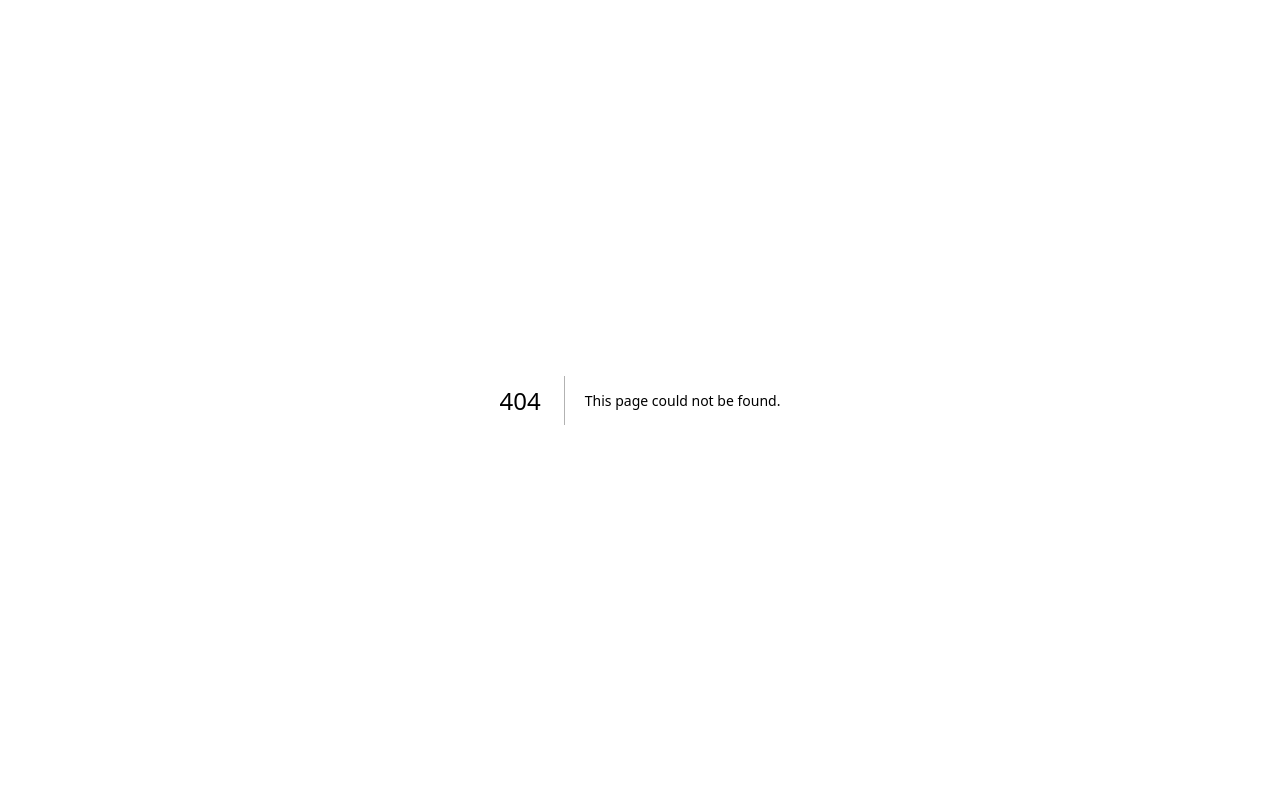
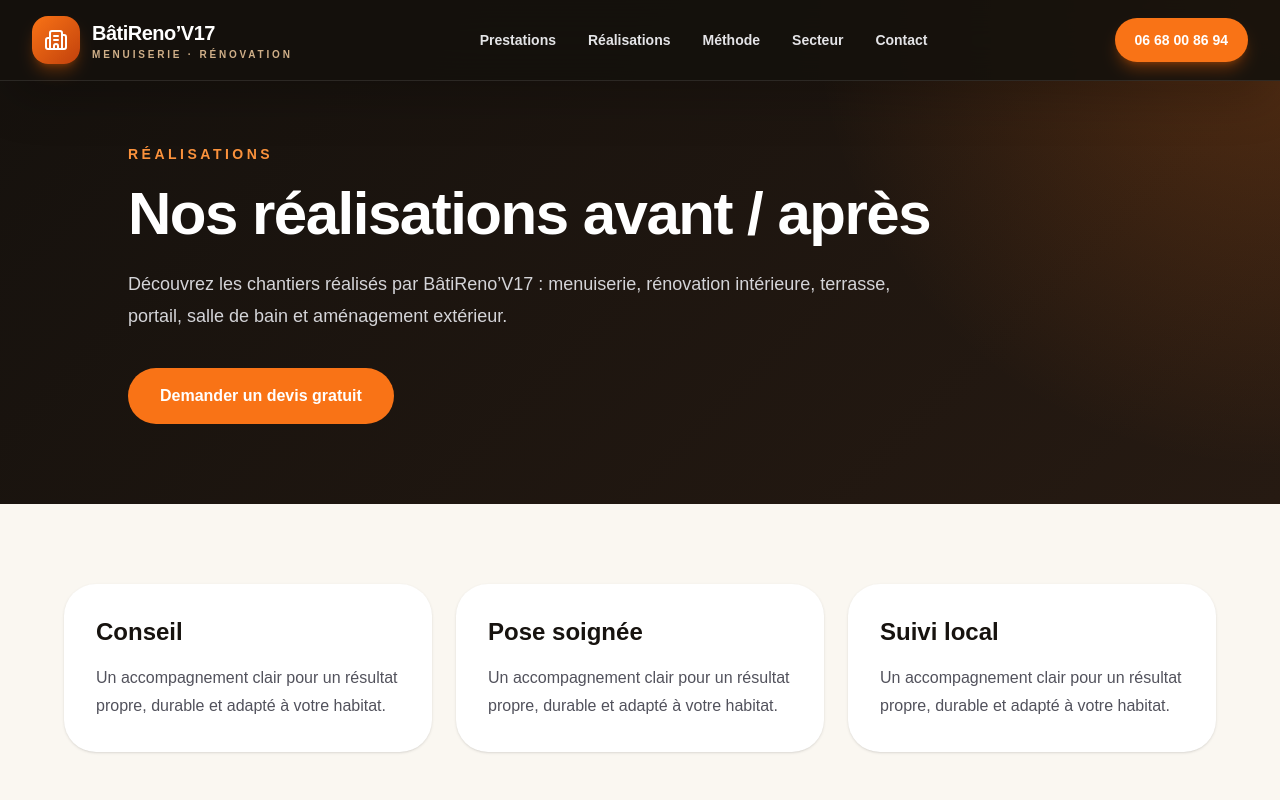
Before and after one commit to Virginie17/batirenov17, a Next.js app: page /realisations in a window 1280 px wide. Before the commit this address had no page. Shown: the top 800 px of the page. Built offline with nearby package versions, Linux system fonts and the light colour scheme.

Commit message:
Ajout page realisations

```diff
--- /dev/null
+++ b/app/realisations/page.tsx
@@ -0,0 +1,5 @@
+import { InnerPage } from "../components/InnerPage";
+
+export default function RealisationsPage() {
+  return <InnerPage eyebrow="Réalisations" title="Nos réalisations avant / après" text="Découvrez les chantiers réalisés par BâtiReno’V17 : menuiserie, rénovation intérieure, terrasse, portail, salle de bain et aménagement extérieur." />;
+}
```
